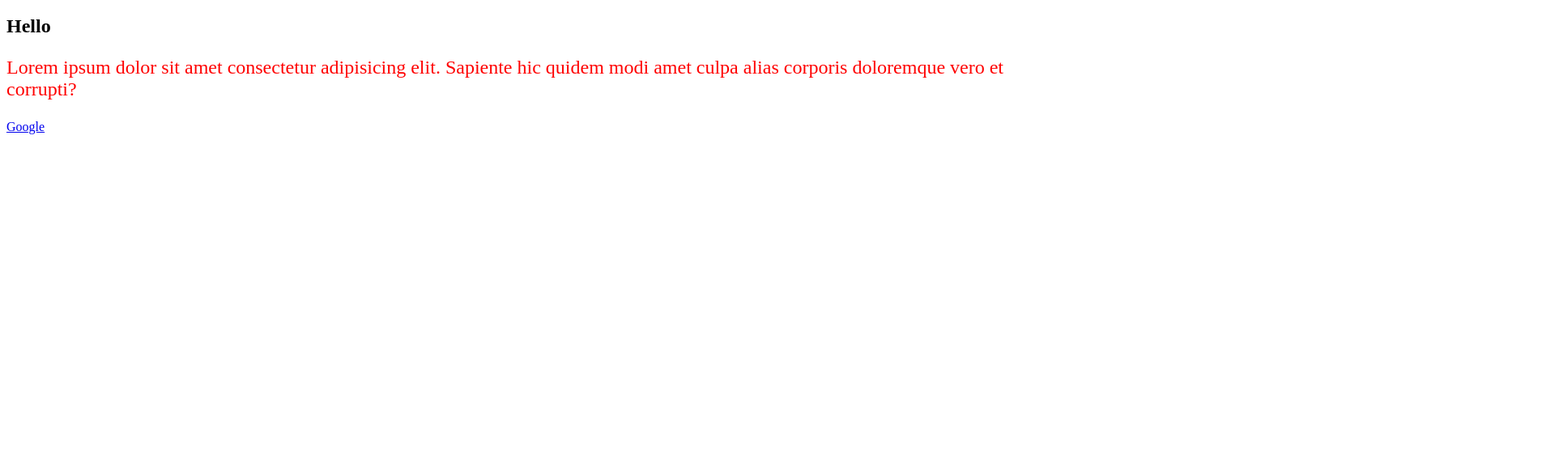
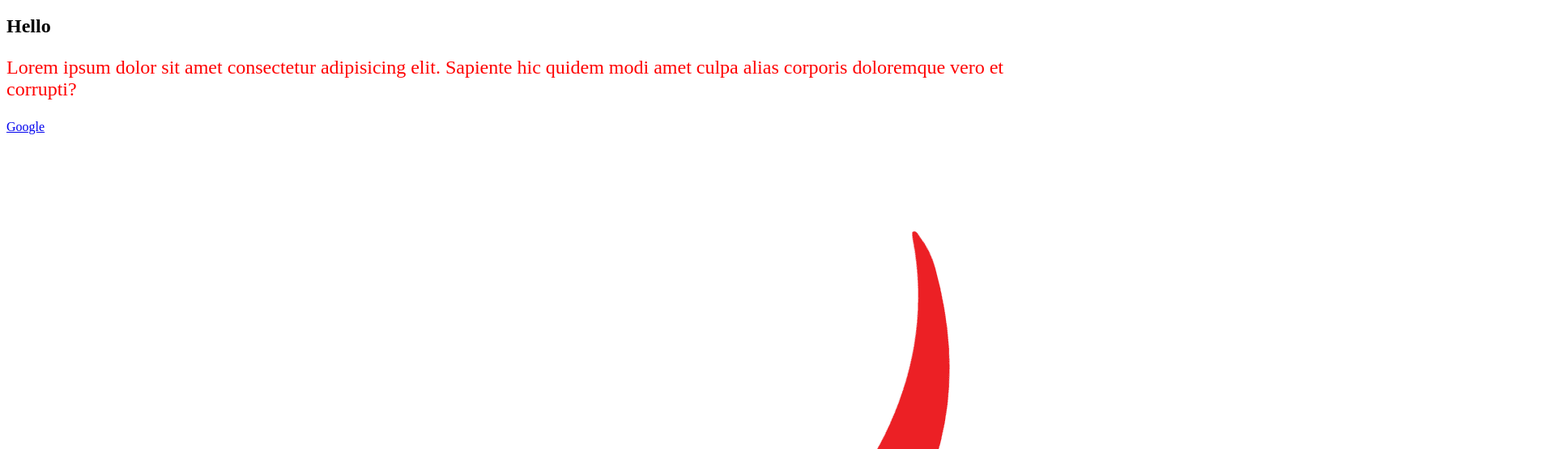
Before and after one commit to salim1986s/html-css, a plain HTML site: page index.html in a window 1280 px wide. Shown: the part 61-616 px from the top of the page at 81% size, 1920 px wide, since content can reach past the window. Drawn offline with Linux system fonts and the light colour scheme.

Commit message:
add image

```diff
--- a/index.html
+++ b/index.html
@@ -10,5 +10,6 @@
     <h2>Hello</h2>
     <p style="color: red; font-size: x-large;">Lorem ipsum dolor sit amet consectetur adipisicing elit. Sapiente hic quidem modi amet culpa alias corporis doloremque vero et corrupti?</p>
     <a href="http://www.google.com">Google</a>
+    <img src="img/Java.png" alt="java image">
 </body>
 </html>
```
Also changed, not shown: img/Java.png (added).
